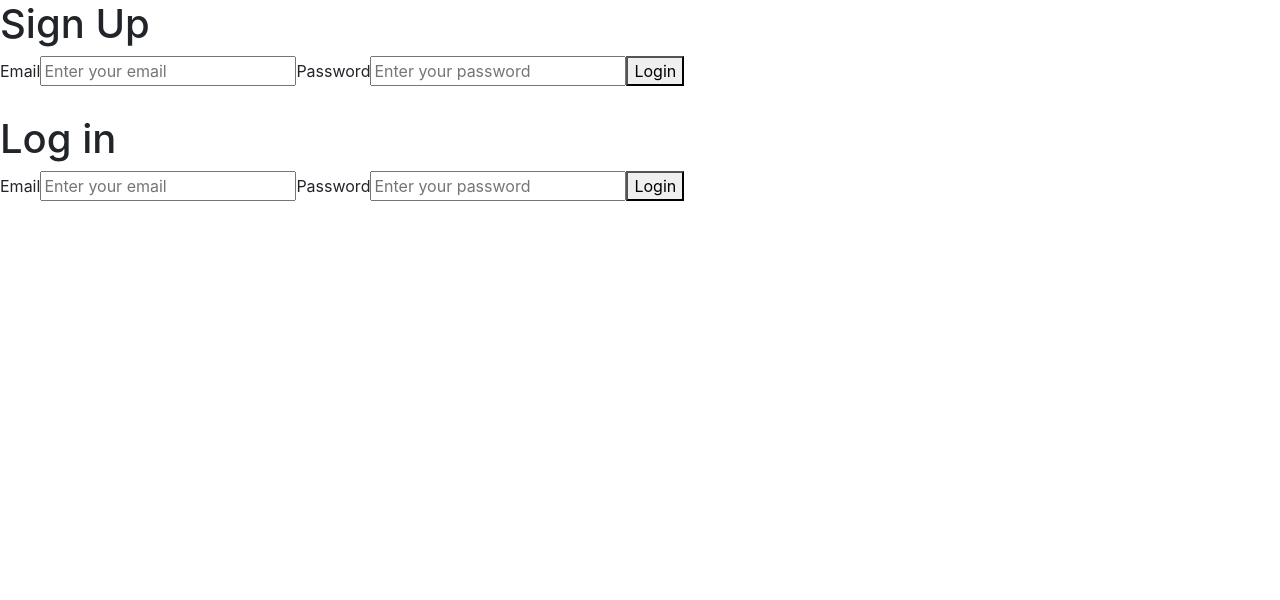
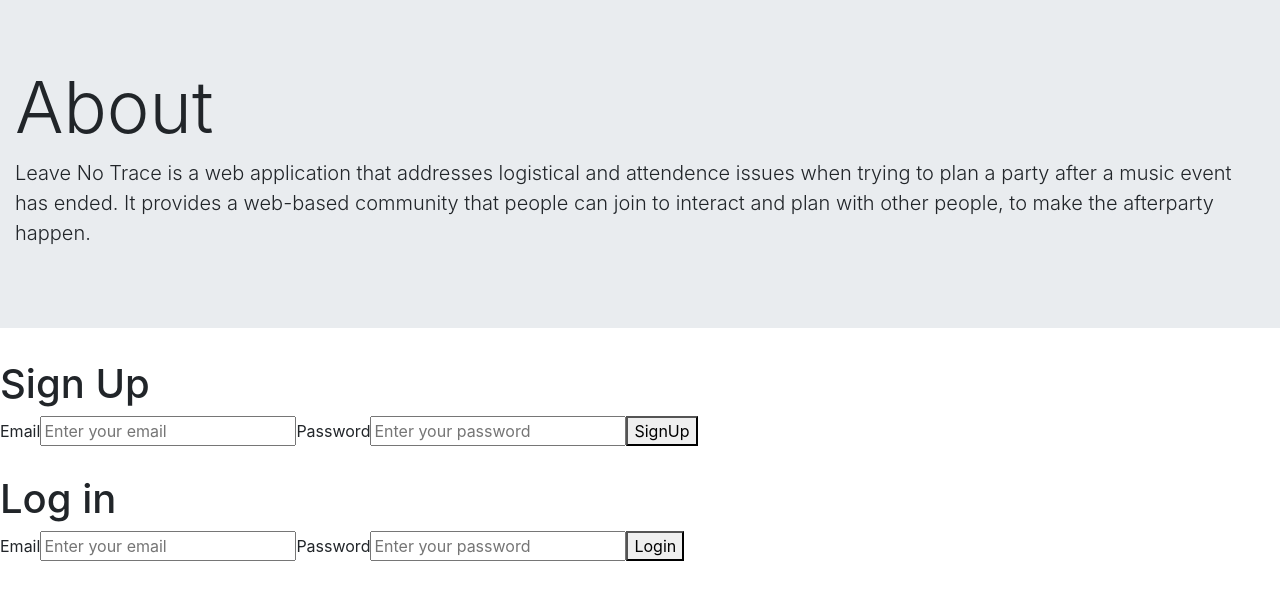
Before and after one commit to Redededoo82/project3, a React (Create React App) app in the folder client/: page / in a window 1280 px wide. Shown: the top 600 px of the page. Built offline with nearby package versions, Linux system fonts and the light colour scheme.

Commit message:
modified UI a little

```diff
--- a/client/package.json
+++ b/client/package.json
@@ -3,11 +3,11 @@
   "version": "0.1.0",
   "private": true,
   "dependencies": {
-    "emailvalidator": "^0.1.3",
     "formik": "^2.0.3",
     "react": "^16.11.0",
     "react-dom": "^16.11.0",
     "react-scripts": "3.2.0",
+    "reactstrap": "^8.1.1",
     "yup": "^0.27.0"
   },
   "scripts": {
--- a/client/src/App.js
+++ b/client/src/App.js
@@ -1,14 +1,15 @@
 import React from 'react';
 
 import './Forms.css';
-import LoginForm from  './LoginForm';
-import SignUpForm from './SignUpForm';
+import LoginForm from  './pages/LoginForm';
+import SignUpForm from './pages/SignUpForm';
+import AboutPage from './pages/AboutPage';
 
 
 function App() {
   return (
     <div className="App">
-
+          <AboutPage></AboutPage>
           <SignUpForm></SignUpForm>
           <br></br>
           <LoginForm></LoginForm>
--- /dev/null
+++ b/client/src/pages/AboutPage.js
@@ -0,0 +1,21 @@
+import React from "react";
+import ReactStrap from "reactstrap";
+import ReactDOM from "react-dom";
+
+
+import { Jumbotron, Container } from 'reactstrap';
+
+const Example = (props) => {
+  return (
+    <div>
+      <Jumbotron fluid>
+        <Container fluid>
+          <h1 className="display-3">About</h1>
+          <p className="lead">Leave No Trace is a web application that addresses logistical and attendence issues when trying to plan a party after a music event has ended.  It provides a web-based community that people can join to interact and plan with other people, to make the afterparty happen.</p>
+        </Container>
+      </Jumbotron>
+    </div>
+  );
+};
+
+export default Example;
--- a/client/src/SignUpForm.js
+++ b/client/src/pages/SignUpForm.js
@@ -1,7 +1,7 @@
 import React from "react";
 import { Formik } from "formik";
 import * as Yup from "yup";
-
+import ReactStrap from "reactstrap";
 const ValidatedSignUpForm = () => (
     <Formik
         initialValues = {{email: "", password:""}}
@@ -62,7 +62,7 @@ const ValidatedSignUpForm = () => (
                  {errors.password && touched.password && (
                     <div className= "input-feedback">{errors.password}</div>
                 )}
-                <button type="submit" disabled = {isSubmitting}>Login</button>
+                <button type="submit" disabled = {isSubmitting}>SignUp</button>
             </form>
             </div>
             );
```
Also changed, not shown: client/src/pages/LoginForm.js (renamed from client/src/LoginForm.js), 1 other file (tests, documents, lock files or other folders).
